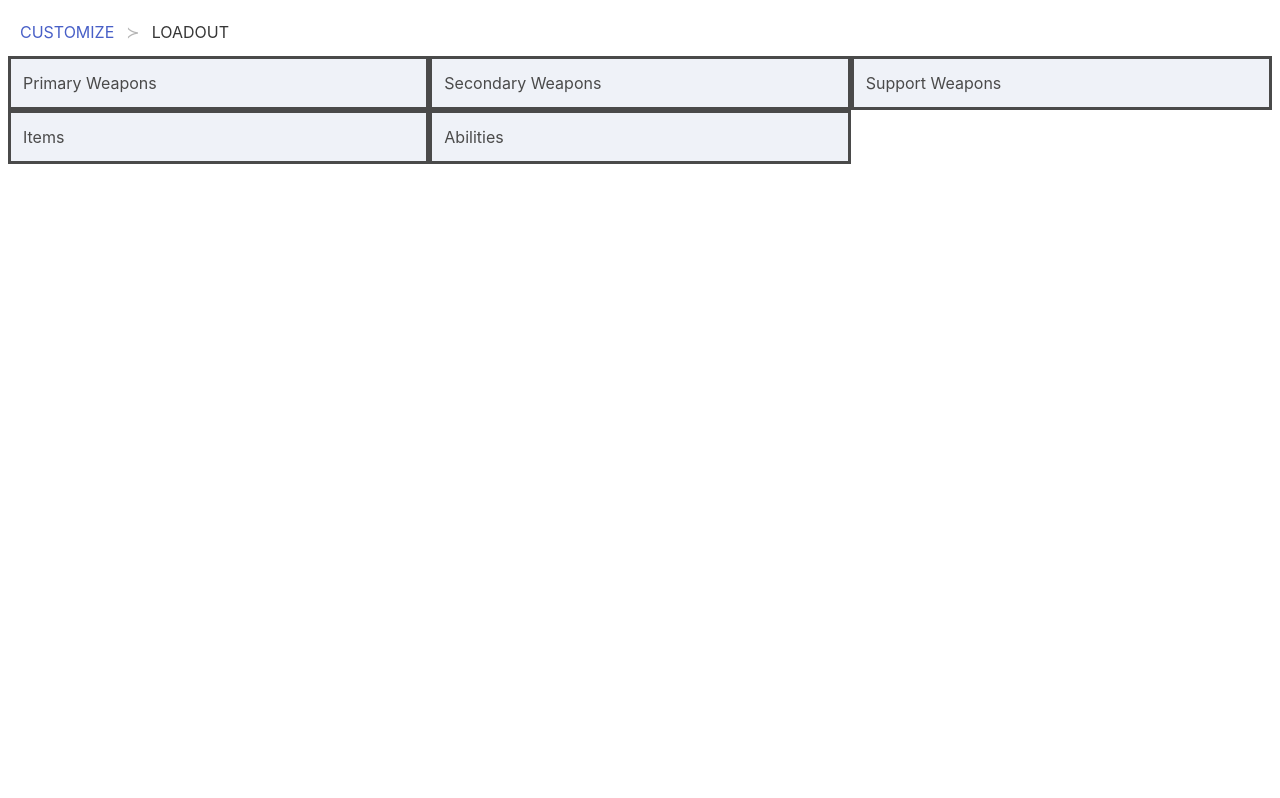
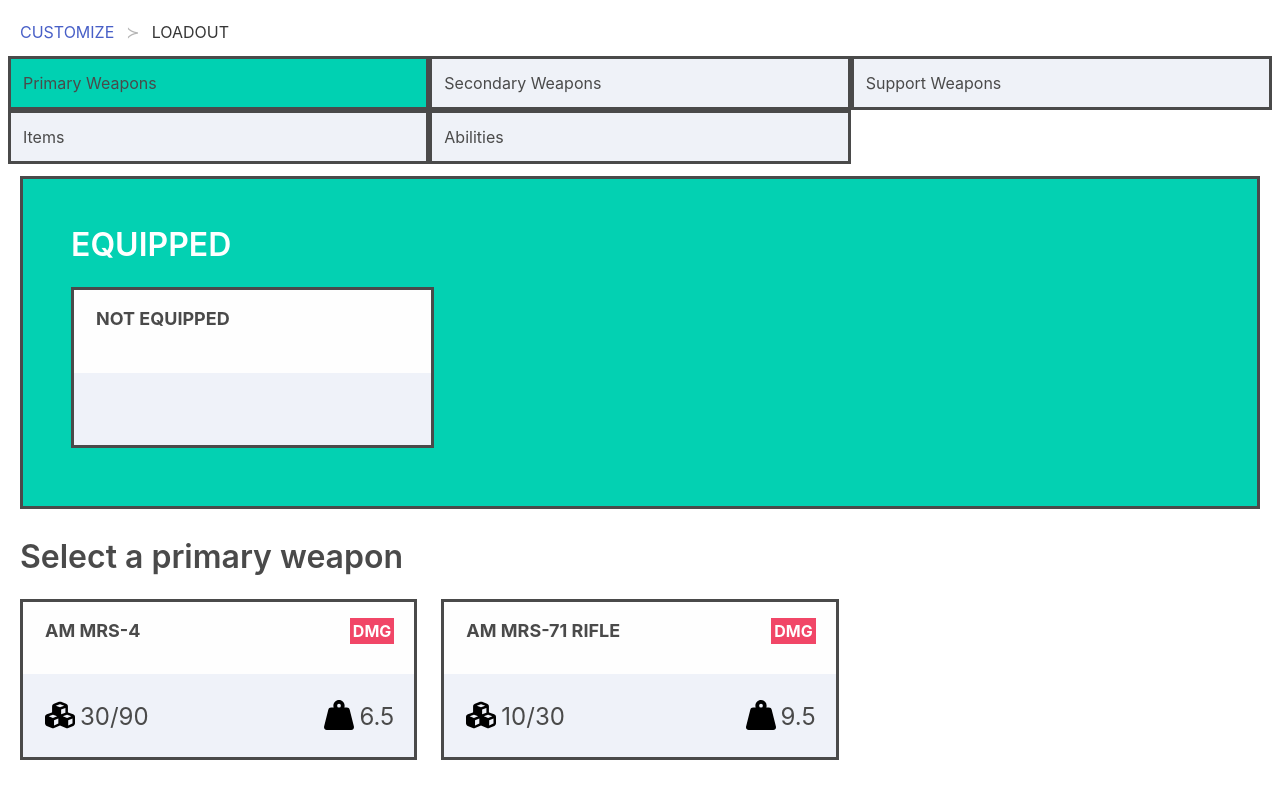
Before and after one commit to Grasscopper/journey, a Next.js app: page /Board in a window 1280 px wide. Built offline with nearby package versions, Linux system fonts and the light colour scheme.

Commit message:
Combine components (remove Link)

```diff
--- a/pages/Board.js
+++ b/pages/Board.js
@@ -3,7 +3,7 @@ import Loadout from './Loadout'
 
 const Board = (props) => {
   return (
-    <Loadout />
+    <Loadout G={props.G} ctx={props.ctx} />
   )
 }
 
--- a/pages/Game.js
+++ b/pages/Game.js
@@ -11,7 +11,7 @@ export const Game = {
     }
   ),
   moves: {
-    setPrimary: (G, ctx, primary) => {
+    setPrimaryWeapon: (G, ctx, primary) => {
       G.loadout.primary = primary
     }
     // nextDay: (G, ctx) => {
--- a/pages/Loadout.js
+++ b/pages/Loadout.js
@@ -1,49 +1,47 @@
 import React, { useState } from "react"
-import Link from "next/link"
+// import Link from "next/link"
 import PrimaryWeapons from "./Loadout/PrimaryWeapons"
 import SecondaryWeapons from "./Loadout/SecondaryWeapons"
 import SupportWeapons from "./Loadout/SupportWeapons"
 import Items from "./Loadout/Items"
 import Abilities from "./Loadout/Abilities"
 
+const Loadout = (props) => {
+  const names = ["Primary Weapons", "Secondary Weapons", "Support Weapons", "Items", "Abilities"]
+  const [menuItems, setMenuItems] = useState([1,0,0,0,0])
+  let menuCategories = menuItems.map((menuItem, index) => {
+    let selectedItem = [0,0,0,0,0]
+    selectedItem[index] = 1
+    if (menuItem === 1) {
+      return (
+        <div key={index} className="column has-background-primary is-4" style={{ border: "solid" }}>
+          <p>{names[index]}</p>
+        </div>
+      )
+    }
+    return (
+      <div key={index} className="loadout-menu-item column is-4" onClick={() => {setMenuItems(selectedItem)}} style={{ border: "solid" }}>
+        <p>{names[index]}</p>
+      </div>
+    )
+  })
 
-const Loadout = (props) => {
-  debugger
-  // const names = ["Primary Weapons", "Secondary Weapons", "Support Weapons", "Items", "Abilities"]
-  // const [menuItems, setMenuItems] = useState([1,0,0,0,0])
-  // let menuCategories = menuItems.map((menuItem, index) => {
-  //   let selectedItem = [0,0,0,0,0]
-  //   selectedItem[index] = 1
-  //   if (menuItem === 1) {
-  //     return (
-  //       <div key={index} className="column has-background-primary is-4">
-  //         <p>{names[index]}</p>
-  //       </div>
-  //     )
-  //   }
-  //   return (
-  //     <div key={index} className="column is-4" onClick={() => {setMenuItems(selectedItem)}}>
-  //       <p>{names[index]}</p>
-  //     </div>
-  //   )
-  // })
-
-  // let selectedMenu = <PrimaryWeapons />
-  // if (menuItems[0]) {
-  //   selectedMenu = <PrimaryWeapons />
-  // }
-  // else if (menuItems[1]) {
-  //   selectedMenu = <SecondaryWeapons />
-  // }
-  // else if (menuItems[2]) {
-  //   selectedMenu = <SupportWeapons />
-  // }
-  // else if (menuItems[3]) {
-  //   selectedMenu = <Items />
-  // }
-  // else if (menuItems[4]) {
-  //   selectedMenu = <Abilities />
-  // }
+  let selectedMenu = <PrimaryWeapons />
+  if (menuItems[0]) {
+    selectedMenu = <PrimaryWeapons />
+  }
+  else if (menuItems[1]) {
+    selectedMenu = <SecondaryWeapons />
+  }
+  else if (menuItems[2]) {
+    selectedMenu = <SupportWeapons />
+  }
+  else if (menuItems[3]) {
+    selectedMenu = <Items />
+  }
+  else if (menuItems[4]) {
+    selectedMenu = <Abilities />
+  }
 
   return (
     <div style={{ padding: 20 }}>
@@ -54,33 +52,10 @@ const Loadout = (props) => {
       </ul>
       </nav>
       <div className="columns is-multiline has-background-light" style={{ cursor: "pointer" }}>
-        <Link href="/Loadout/PrimaryWeapons">
-          <div className="loadout-menu-item column is-4" style={{ border: "solid" }}>
-            <a>Primary Weapons</a>
-          </div>
-        </Link>
-        <Link href="/Loadout/SecondaryWeapons">
-          <div className="loadout-menu-item column is-4" style={{ border: "solid" }}>
-            <a>Secondary Weapons</a>
-          </div>
-        </Link>
-        <Link href="/Loadout/SupportWeapons">
-          <div className="loadout-menu-item column is-4" style={{ border: "solid" }}>
-            <a>Support Weapons</a>
-          </div>
-        </Link>
-        <Link href="/Loadout/Items">
-          <div className="loadout-menu-item column is-4" style={{ border: "solid" }}>
-            <a>Items</a>
-          </div>
-        </Link>
-        <Link href="/Loadout/Abilities">
-          <div className="loadout-menu-item column is-4" style={{ border: "solid" }}>
-            <a>Abilities</a>
-          </div>
-        </Link>
+        {menuCategories}
         <div className="column is-4 has-background-white" />
       </div>
+      {selectedMenu}
     </div>
   )
 }
--- a/pages/Loadout/Abilities.js
+++ b/pages/Loadout/Abilities.js
@@ -1,22 +1,24 @@
 import React from "react"
 import AbilityCard from "./AbilityCard"
+import EmptyWeaponCard from "./EmptyWeaponCard"
 
 const Abilities = (props) => {
+  let selectedAbility = <EmptyWeaponCard />
+
   return (
-    <div style={{ padding: 10 }}>
-      <nav className="breadcrumb has-succeeds-separator" aria-label="breadcrumbs">
-        <ul>
-          <li><a href="/Loadout">CUSTOMIZE</a></li>
-          <li><a href="/Loadout">LOADOUT</a></li>
-          <li className="is-active"><a href="/Abilities" aria-current="page">ABILITIES</a></li>
-        </ul>
-      </nav>
-
-      <section className="hero" style={{ backgroundColor: "#EFF2F8", marginBottom: 30, border: "solid" }}>
+    <div>
+      <section className="hero" style={{ backgroundColor: "#03D1B2", marginBottom: 30, border: "solid" }}>
           <div className="hero-body">
-            <p className="title" style={{ color: "#4a4a4a" }}>Abilities</p>
+              <p className="title" style={{ color: "white" }}>
+              EQUIPPED
+              </p>
+              <div className="columns is-multiline">
+              {selectedAbility}
+              </div>
           </div>
       </section>
+
+      <p className="title" style={{ color: "#4A4A4A"}}>Select a primary weapon</p>
 
       <div className="columns is-multiline">
         <AbilityCard
--- /dev/null
+++ b/pages/Loadout/EmptyWeaponCard.js
@@ -0,0 +1,33 @@
+import React from "react"
+import { FontAwesomeIcon } from '@fortawesome/react-fontawesome'
+import { faCubes } from '@fortawesome/free-solid-svg-icons'
+import { faWeightHanging } from '@fortawesome/free-solid-svg-icons'
+
+const EmptyWeaponCard = (props) => {
+  return (
+    <div className="column is-4" style={{  marginBottom: 10 }}>
+     <div className="weapon-card-background" style={{ cursor: "pointer" }}>
+       <div className="upper-half-weapon-card columns is-mobile is-multiline" style={{ padding: 12, paddingTop: 5, paddingBottom: 5, minHeight: 179 }}>
+
+         <div className="column is-9-mobile is-9" style={{ paddingTop: 15, paddingBottom: 0, backgroundColor: "#FEFEFE", marginTop: 7, marginBottom: 18 }}>
+           <p style={{ paddingLeft: 10, fontSize: 18, fontWeight: 700 }}>
+              NOT EQUIPPED
+           </p>
+         </div>
+
+         <div className="column is-3-mobile is-3" style={{ color: "#63687E", textAlign: "right", paddingTop: 17, paddingRight: 20, backgroundColor: "#FEFEFE", marginTop: 7, marginBottom: 18 }}>
+         </div>
+
+         <div className="column is-half-mobile is-6" style={{ paddingTop: 8 }}>
+         </div>
+
+         <div className="column is-half-mobile is-6" style={{ textAlign: "right", paddingTop: 8, paddingRight: 20 }}>
+         </div>
+
+       </div>
+     </div>
+   </div>
+  )
+}
+
+export default EmptyWeaponCard
--- a/pages/Loadout/Items.js
+++ b/pages/Loadout/Items.js
@@ -1,29 +1,33 @@
 import React from "react"
 import WeaponCard from "./WeaponCard"
+import EmptyWeaponCard from "./EmptyWeaponCard"
 
 const Items = (props) => {
+  let selectedItem = <EmptyWeaponCard />
+
   return (
-    <div style={{ padding: 10 }}>
-      <nav className="breadcrumb has-succeeds-separator" aria-label="breadcrumbs">
-        <ul>
-          <li><a href="/Loadout">CUSTOMIZE</a></li>
-          <li><a href="/Loadout">LOADOUT</a></li>
-          <li className="is-active"><a href="/Items" aria-current="page">ITEMS</a></li>
-        </ul>
-      </nav>
-
-      <section className="hero" style={{ backgroundColor: "#EFF2F8", marginBottom: 30, border: "solid" }}>
+    <div>
+      <section className="hero" style={{ backgroundColor: "#03D1B2", marginBottom: 30, border: "solid" }}>
           <div className="hero-body">
-            <p className="title" style={{ color: "#4a4a4a" }}>Items</p>
+              <p className="title" style={{ color: "white" }}>
+              EQUIPPED
+              </p>
+              <div className="columns is-multiline">
+              {selectedItem}
+              </div>
           </div>
       </section>
 
+      <p className="title" style={{ color: "#4A4A4A"}}>Select a primary weapon</p>
+
       <div className="columns is-multiline">
-        <WeaponCard
-          weaponName="C. BOX (DRST)"
-          damageType="ITEM"
-          ammo="2"
-          weight="0.5" />
+      <WeaponCard
+      weaponName="C. BOX (DRST)"
+      damageType="ITEM"
+      ammo="2"
+      weight="0.5" />
+
+
       </div>
     </div>
   )
--- a/pages/Loadout/PrimaryWeapons.js
+++ b/pages/Loadout/PrimaryWeapons.js
@@ -1,33 +1,29 @@
 import React from "react"
 import WeaponCard from "./WeaponCard"
+import EmptyWeaponCard from "./EmptyWeaponCard"
 
 const PrimaryWeapons = (props) => {
+  let selectedPrimaryWeapon = <EmptyWeaponCard />
+  // <WeaponCard
+  //   weaponName="AM MRS-4"
+  //   damageType="DMG"
+  //   ammo="30/90"
+  //   weight="6.5" />
+
   return (
-    <div style={{ padding: 10 }}>
-      <nav className="breadcrumb has-succeeds-separator" aria-label="breadcrumbs">
-        <ul>
-          <li><a href="/Loadout">CUSTOMIZE</a></li>
-          <li><a href="/Loadout">LOADOUT</a></li>
-          <li className="is-active"><a href="/PrimaryWeapons" aria-current="page">PRIMARY WEAPONS</a></li>
-        </ul>
-      </nav>
-
+    <div>
       <section className="hero" style={{ backgroundColor: "#03D1B2", marginBottom: 30, border: "solid" }}>
           <div className="hero-body">
               <p className="title" style={{ color: "white" }}>
               EQUIPPED
               </p>
               <div className="columns is-multiline">
-                <WeaponCard
-                  weaponName="AM MRS-4"
-                  damageType="DMG"
-                  ammo="30/90"
-                  weight="6.5" />
+              {selectedPrimaryWeapon}
               </div>
           </div>
       </section>
 
-      <p className="title" style={{ color: "#4A4A4A"}}>Select a primary weapon.</p>
+      <p className="title" style={{ color: "#4A4A4A"}}>Select a primary weapon</p>
 
       <div className="columns is-multiline">
         <WeaponCard
--- a/pages/Loadout/SecondaryWeapons.js
+++ b/pages/Loadout/SecondaryWeapons.js
@@ -1,22 +1,24 @@
 import React from "react"
 import WeaponCard from "./WeaponCard"
+import EmptyWeaponCard from "./EmptyWeaponCard"
 
 const SecondaryWeapons = (props) => {
+  let selectedSecondaryWeapon = <EmptyWeaponCard />
+
   return (
-    <div style={{ padding: 10 }}>
-      <nav className="breadcrumb has-succeeds-separator" aria-label="breadcrumbs">
-        <ul>
-          <li><a href="/Loadout">CUSTOMIZE</a></li>
-          <li><a href="/Loadout">LOADOUT</a></li>
-          <li className="is-active"><a href="/SecondaryWeapons" aria-current="page">SECONDARY WEAPONS</a></li>
-        </ul>
-      </nav>
-
-      <section className="hero" style={{ backgroundColor: "#EFF2F8", marginBottom: 30, border: "solid" }}>
+    <div>
+      <section className="hero" style={{ backgroundColor: "#03D1B2", marginBottom: 30, border: "solid" }}>
           <div className="hero-body">
-            <p className="title" style={{ color: "#4a4a4a" }}>Secondary Weapons</p>
+              <p className="title" style={{ color: "white" }}>
+              EQUIPPED
+              </p>
+              <div className="columns is-multiline">
+              {selectedSecondaryWeapon}
+              </div>
           </div>
       </section>
+
+      <p className="title" style={{ color: "#4A4A4A"}}>Select a primary weapon</p>
 
       <div className="columns is-multiline">
         <WeaponCard
--- a/pages/Loadout/SupportWeapons.js
+++ b/pages/Loadout/SupportWeapons.js
@@ -1,22 +1,24 @@
 import React from "react"
 import WeaponCard from "./WeaponCard"
+import EmptyWeaponCard from "./EmptyWeaponCard"
 
 const SupportWeapons = (props) => {
+  let selectedSupportWeapon = <EmptyWeaponCard />
+
   return (
-    <div style={{ padding: 10 }}>
-      <nav className="breadcrumb has-succeeds-separator" aria-label="breadcrumbs">
-        <ul>
-          <li><a href="/Loadout">CUSTOMIZE</a></li>
-          <li><a href="/Loadout">LOADOUT</a></li>
-          <li className="is-active"><a href="/SupportWeapons" aria-current="page">SUPPORT WEAPONS</a></li>
-        </ul>
-      </nav>
-
-      <section className="hero" style={{ backgroundColor: "#EFF2F8", marginBottom: 30, border: "solid" }}>
+    <div>
+      <section className="hero" style={{ backgroundColor: "#03D1B2", marginBottom: 30, border: "solid" }}>
           <div className="hero-body">
-            <p className="title" style={{ color: "#4a4a4a" }}>Support Weapons</p>
+              <p className="title" style={{ color: "white" }}>
+              EQUIPPED
+              </p>
+              <div className="columns is-multiline">
+              {selectedSupportWeapon}
+              </div>
           </div>
       </section>
+
+      <p className="title" style={{ color: "#4A4A4A"}}>Select a primary weapon</p>
 
       <div className="columns is-multiline">
       <WeaponCard
@@ -29,6 +31,7 @@ const SupportWeapons = (props) => {
       damageType="SPC"
       ammo="3"
       weight="1.0" />
+
       </div>
     </div>
   )
--- a/pages/Loadout/WeaponCard.js
+++ b/pages/Loadout/WeaponCard.js
@@ -1,11 +1,22 @@
 import React from "react"
+// import { useRouter } from 'next/router'
 import { FontAwesomeIcon } from '@fortawesome/react-fontawesome'
 import { faCubes } from '@fortawesome/free-solid-svg-icons'
 import { faWeightHanging } from '@fortawesome/free-solid-svg-icons'
 
-// <FontAwesomeIcon icon={faCubes} style={{ color: "#F1EBFD", height: 30, width: 30 }} />
+const WeaponCard = (props) => {
+  // const router = useRouter()
+  const weapon = {
+    weaponName: props.weaponName,
+    damageType: props.damageType,
+    ammo: props.ammo,
+    weight: props.ammo
+  }
+  const equipPrimaryWeapon = (event) => {
+    // event.preventDefault()
+    // router.push(weapon)
+  }
 
-const WeaponCard = (props) => {
   let damageTypeBackgroundColor = "#F14667"
   if (props.damageType === "ITEM") {
     damageTypeBackgroundColor = "#E87C42"
@@ -16,7 +27,7 @@ const WeaponCard = (props) => {
 
   return (
     <div className="column is-4" style={{  marginBottom: 10 }}>
-     <div className="weapon-card-background" style={{ cursor: "pointer" }}>
+     <div className="weapon-card-background" style={{ cursor: "pointer" }} onClick={equipPrimaryWeapon()}>
        <div className="upper-half-weapon-card columns is-mobile is-multiline" style={{ padding: 12, paddingTop: 5, paddingBottom: 5, minHeight: 179 }}>
 
          <div className="column is-9-mobile is-9" style={{ paddingTop: 15, paddingBottom: 0, backgroundColor: "#FEFEFE", marginTop: 7, marginBottom: 18 }}>
```
Lines whose indentation alone changed are shown as unchanged.
